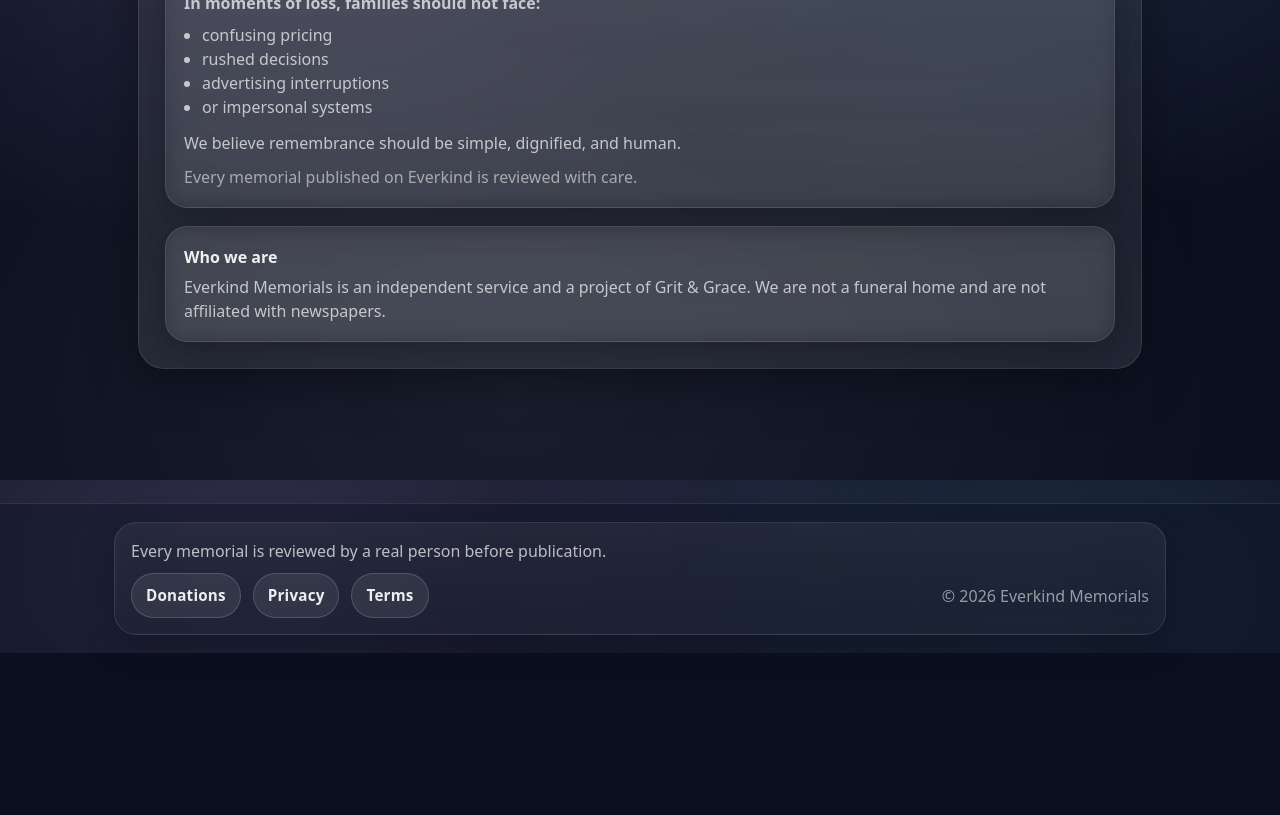
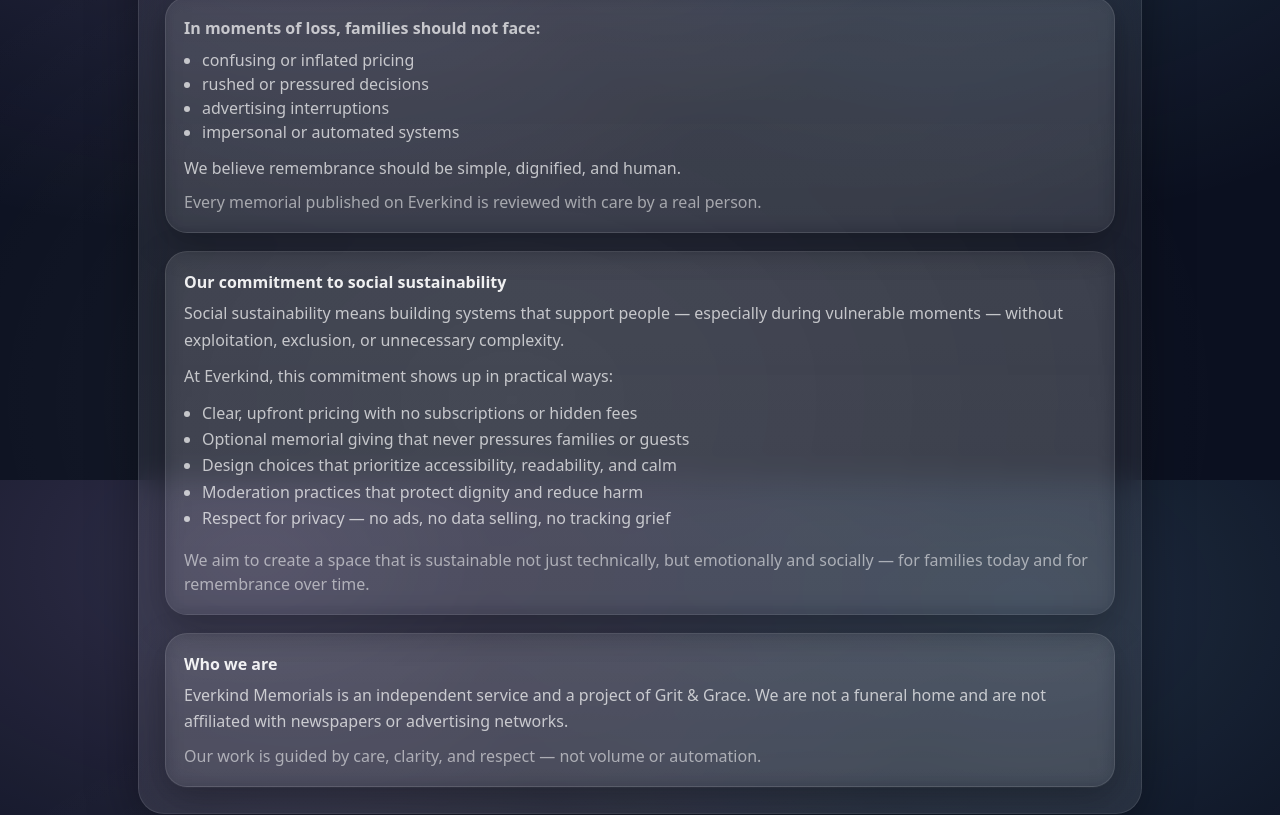
Before and after one commit to KristineMK72/everkind-memorials, a Next.js app: page /about in a window 1280 px wide. Shown: the part 320-1135 px from the top of the page. Before the commit the page ends 973 px from the top, so only its background shows below. Built offline with nearby package versions, Linux system fonts and the light colour scheme.

Commit message:
Update page.tsx

```diff
--- a/app/about/page.tsx
+++ b/app/about/page.tsx
@@ -2,11 +2,16 @@
   return (
     <main>
       <div className="container">
-        <section className="glass" style={{ padding: 26 }}>
+        <section className="glass longform" style={{ padding: 26 }}>
           <div className="kicker">About</div>
-          <h1 className="h1" style={{ marginTop: 10 }}>Our mission</h1>
+
+          <h1 className="h1" style={{ marginTop: 10 }}>
+            Our mission
+          </h1>
+
           <p className="p" style={{ maxWidth: 860 }}>
-            Everkind Memorials was created to offer a calmer, kinder alternative to traditional obituary services.
+            Everkind Memorials was created to offer a calmer, kinder alternative to traditional
+            obituary and memorial services — one that respects grief, time, and human dignity.
           </p>
 
           <div style={{ height: 14 }} />
@@ -15,27 +20,69 @@
             <div style={{ color: "var(--muted)", fontWeight: 800, marginBottom: 8 }}>
               In moments of loss, families should not face:
             </div>
+
             <ul style={{ margin: 0, paddingLeft: 18, color: "var(--muted)" }}>
-              <li>confusing pricing</li>
-              <li>rushed decisions</li>
+              <li>confusing or inflated pricing</li>
+              <li>rushed or pressured decisions</li>
               <li>advertising interruptions</li>
-              <li>or impersonal systems</li>
+              <li>impersonal or automated systems</li>
             </ul>
+
             <div style={{ marginTop: 12, color: "var(--muted)" }}>
               We believe remembrance should be simple, dignified, and human.
             </div>
+
             <div style={{ marginTop: 10, color: "var(--muted2)" }}>
-              Every memorial published on Everkind is reviewed with care.
+              Every memorial published on Everkind is reviewed with care by a real person.
             </div>
           </div>
 
           <div style={{ height: 18 }} />
 
+          {/* Social sustainability */}
           <div className="card" style={{ padding: 18, borderRadius: 22 }}>
-            <div style={{ fontWeight: 900, marginBottom: 6 }}>Who we are</div>
-            <div style={{ color: "var(--muted)" }}>
-              Everkind Memorials is an independent service and a project of Grit &amp; Grace. We are not a funeral home and
-              are not affiliated with newspapers.
+            <div style={{ fontWeight: 900, marginBottom: 6 }}>
+              Our commitment to social sustainability
+            </div>
+
+            <div style={{ color: "var(--muted)", lineHeight: 1.65 }}>
+              Social sustainability means building systems that support people — especially during
+              vulnerable moments — without exploitation, exclusion, or unnecessary complexity.
+            </div>
+
+            <div style={{ marginTop: 10, color: "var(--muted)", lineHeight: 1.65 }}>
+              At Everkind, this commitment shows up in practical ways:
+            </div>
+
+            <ul style={{ marginTop: 10, paddingLeft: 18, color: "var(--muted)", lineHeight: 1.65 }}>
+              <li>Clear, upfront pricing with no subscriptions or hidden fees</li>
+              <li>Optional memorial giving that never pressures families or guests</li>
+              <li>Design choices that prioritize accessibility, readability, and calm</li>
+              <li>Moderation practices that protect dignity and reduce harm</li>
+              <li>Respect for privacy — no ads, no data selling, no tracking grief</li>
+            </ul>
+
+            <div style={{ marginTop: 12, color: "var(--muted2)" }}>
+              We aim to create a space that is sustainable not just technically, but emotionally and
+              socially — for families today and for remembrance over time.
+            </div>
+          </div>
+
+          <div style={{ height: 18 }} />
+
+          {/* Who we are */}
+          <div className="card" style={{ padding: 18, borderRadius: 22 }}>
+            <div style={{ fontWeight: 900, marginBottom: 6 }}>
+              Who we are
+            </div>
+
+            <div style={{ color: "var(--muted)", lineHeight: 1.65 }}>
+              Everkind Memorials is an independent service and a project of Grit &amp; Grace.
+              We are not a funeral home and are not affiliated with newspapers or advertising networks.
+            </div>
+
+            <div style={{ marginTop: 10, color: "var(--muted2)" }}>
+              Our work is guided by care, clarity, and respect — not volume or automation.
             </div>
           </div>
         </section>
```
